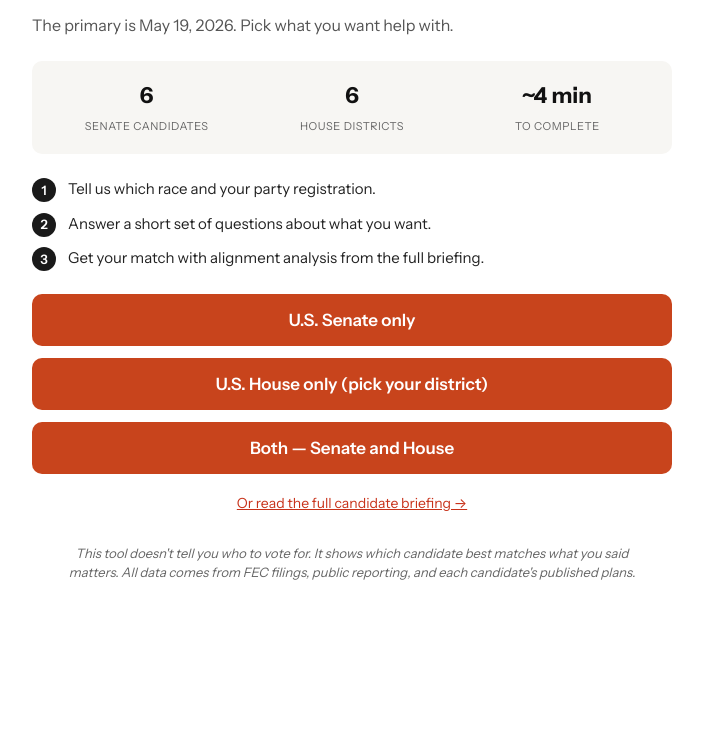
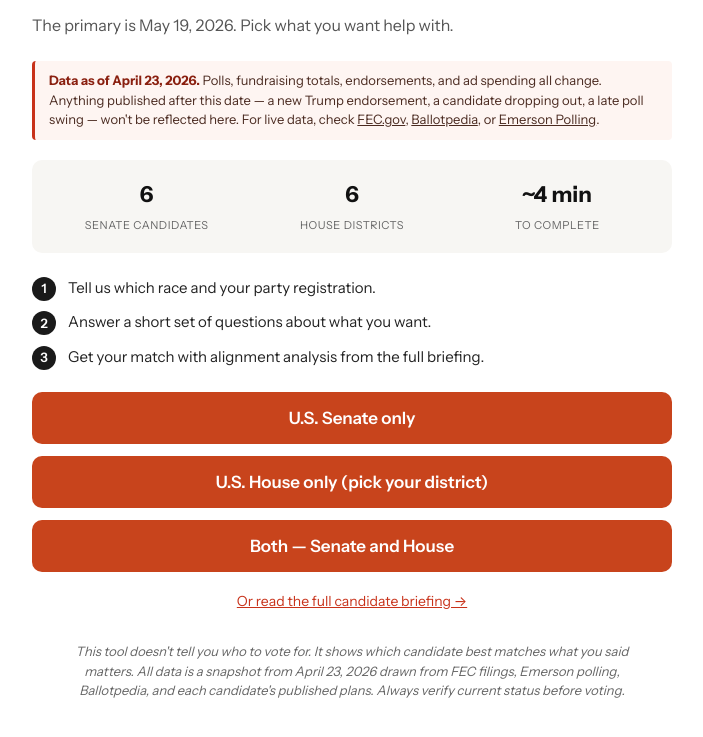
Before and after one commit to candiland-ux/KY_Match, a plain HTML site: page index.html in a window 1280 px wide. Shown: the part 95-832 px from the top of the page, without its empty margins (288-991 px from the left). Before the commit the page ends 800 px from the top, so only its background shows below. Drawn offline with Linux system fonts and the light colour scheme.

Commit message:
Add files via upload

```diff
--- a/index.html
+++ b/index.html
@@ -337,6 +337,24 @@
     cursor: pointer;
     padding: 0;
     font-family: inherit;
+  }
+
+  /* ==================== DATA FRESHNESS BANNER ==================== */
+  .data-banner {
+    padding: 10px 14px;
+    background: #fef5f2 !important;
+    border-left: 3px solid #c8321a;
+    border-radius: 4px;
+    margin-bottom: 20px;
+    font-size: 13px;
+    line-height: 1.5;
+    color: #4a2a20 !important;
+    -webkit-text-fill-color: #4a2a20;
+  }
+  .data-banner strong {
+    color: #8a2010 !important;
+    -webkit-text-fill-color: #8a2010;
+    font-weight: 700;
   }
 
   /* ==================== INFO BOX ==================== */
@@ -1435,6 +1453,8 @@ function renderIntro() {
       <h1 class="hero-title">Which Kentucky race are you deciding on?</h1>
       <p class="hero-sub">The primary is May 19, 2026. Pick what you want help with.</p>
 
+      <div class="data-banner"><strong>Data as of April 23, 2026.</strong> Polls, fundraising totals, endorsements, and ad spending all change. Anything published after this date — a new Trump endorsement, a candidate dropping out, a late poll swing — won't be reflected here. For live data, check <a href="https://www.fec.gov" target="_blank" rel="noopener" style="color:#8a2010;">FEC.gov</a>, <a href="https://ballotpedia.org" target="_blank" rel="noopener" style="color:#8a2010;">Ballotpedia</a>, or <a href="https://emersoncollegepolling.com" target="_blank" rel="noopener" style="color:#8a2010;">Emerson Polling</a>.</div>
+
       <div class="stats-grid">
         <div class="stat-item"><span class="stat-value">6</span><span class="stat-label">Senate candidates</span></div>
         <div class="stat-item"><span class="stat-value">6</span><span class="stat-label">House districts</span></div>
@@ -1453,7 +1473,7 @@ function renderIntro() {
 
       <button class="briefing-link-intro" onclick="openBriefing()">Or read the full candidate briefing →</button>
 
-      <p class="disclaimer">This tool doesn't tell you who to vote for. It shows which candidate best matches what you said matters. All data comes from FEC filings, public reporting, and each candidate's published plans.</p>
+      <p class="disclaimer">This tool doesn't tell you who to vote for. It shows which candidate best matches what you said matters. All data is a snapshot from April 23, 2026 drawn from FEC filings, Emerson polling, Ballotpedia, and each candidate's published plans. Always verify current status before voting.</p>
     </div>
   `;
 }
@@ -2413,6 +2433,7 @@ function buildBriefing() {
   let html = '';
 
   html += `<h1>Kentucky 2026 — Everything You Need to Decide</h1>`;
+  html += `<div class="data-banner"><strong>Data as of April 23, 2026.</strong> Polls, fundraising, endorsements, and ad spending change. For live data see FEC.gov, Ballotpedia, and Emerson Polling.</div>`;
   html += `<p>The primary is <strong>Tuesday, May 19, 2026</strong>. Early voting runs May 14–16. Kentucky is a closed primary — you can only vote in the primary of your registered party.</p>`;
   html += `<p>This briefing covers the open U.S. Senate race (McConnell retiring), all six U.S. House districts (only two are competitive), and a 2027 Governor watchlist.</p>`;
 
```
